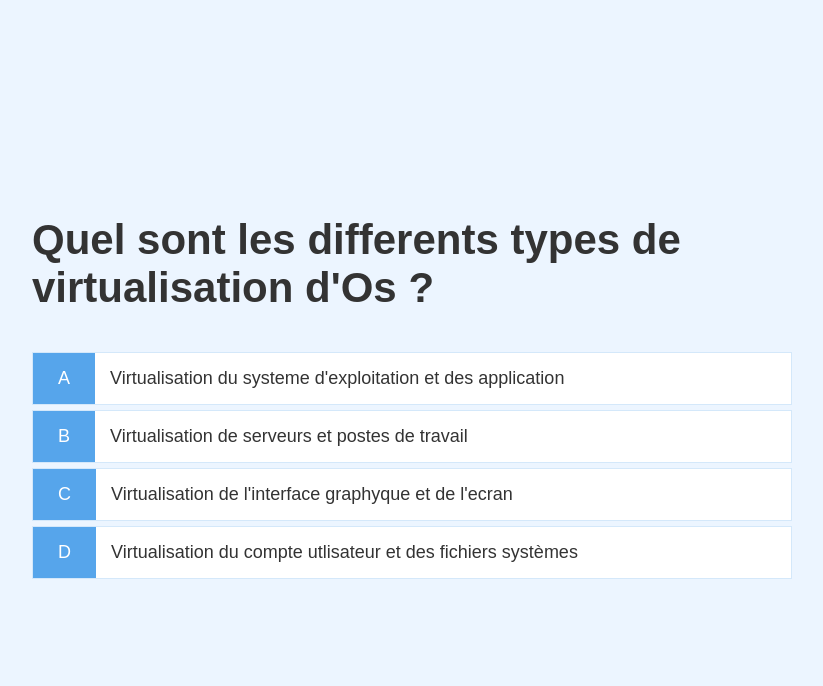
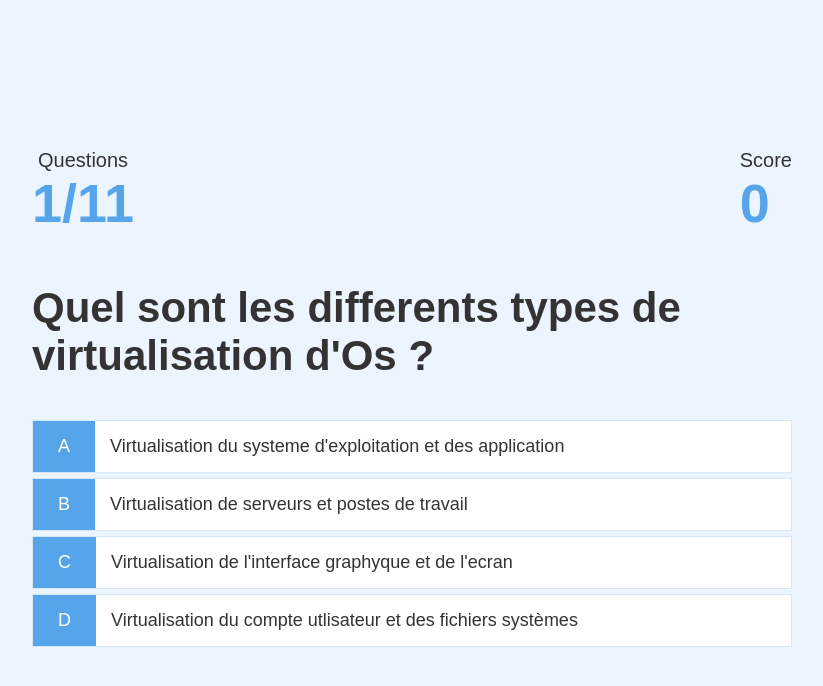
Before and after one commit to EmmanuelJoas/Quiz-App, a plain HTML site: page game.html in a window 1280 px wide. Shown: the whole page, without its empty margins (228-1051 px from the left). Drawn offline with Linux system fonts and the light colour scheme.

Commit message:
Add a hud score

```diff
--- a/game.html
+++ b/game.html
@@ -10,6 +10,22 @@
 <body>
     <div class="container">
         <div id="game" class="justify-center flex-column">
+            <div id="hud">
+                <div id="hud-items">
+                    <p class="hud-prefix">
+                        Questions
+                    </p>
+                    <h1 class="hud-main-text" id="questionCounter"></h1>
+                </div>
+                <div id="hud-items">
+                    <p class="hud-prefix">
+                        Score
+                    </p>
+                    <h1 class="hud-main-text" id="score">
+                        0
+                    </h1>
+                </div>
+            </div>
             <h2 id="question">What is the answer to this question ?</h2>
             <div class="choice-container">
                 <p class="choice-prefix">A</p>
--- a/game.js
+++ b/game.js
@@ -1,8 +1,12 @@
+/*CONSTS*/
 const question = document.getElementById('question');
 const choices = Array.from(document.getElementsByClassName("choice-text"));
+const questionCounterText = document.getElementById('questionCounter');
+const scoreText = document.getElementById('score');
+
 /*VARIABLE*/
 let currentQuestion = {};
-let acceptingAnswers = true;
+let acceptingAnswers = false;
 let score = 0;
 let questionCounter = 0;
 let availableQuestions = []
@@ -127,7 +131,7 @@ let questions =
 
 /*CONSTANTES*/
 const SCORE_POINTS = 10;
-const MAX_QUESTIONS = 3;
+const MAX_QUESTIONS = 11;
 
 const StartGame=()=>{
     questionCounter = 0;
@@ -137,12 +141,13 @@ const StartGame=()=>{
 };
 
 const GetNewQuestion=()=>{
-    if(availableQuestions.length === 0 || questionCounter > MAX_QUESTIONS)
+    if(availableQuestions.length === 0 || questionCounter >= MAX_QUESTIONS)
     {
         return window.location.assign("/end.html")
     };
 
     questionCounter++;
+    questionCounterText.innerText = `${questionCounter}/${MAX_QUESTIONS}`;
     let questionsIndex = Math.floor(Math.random() * availableQuestions.length);
     currentQuestion = availableQuestions[questionsIndex];
     question.innerText = currentQuestion.question;
@@ -161,9 +166,13 @@ choices.forEach(choice => {
         if(!acceptingAnswers) return;
         acceptingAnswers = false;
         const selectedChoice = e.target;
-       const selectedAnswer = selectedChoice.dataset['number'];
-       let classToApply = selectedAnswer == currentQuestion.answer? "correct" : "incorrect";
-       selectedChoice.parentElement.classList.add(classToApply);
+        const selectedAnswer = selectedChoice.dataset['number'];
+        let classToApply = selectedAnswer == currentQuestion.answer? "correct" : "incorrect";
+
+        if (classToApply == "correct"){
+            IncrementScore(SCORE_POINTS);
+        }
+        selectedChoice.parentElement.classList.add(classToApply);
 
        setTimeout(() => {
            selectedChoice.parentElement.classList.remove(classToApply);
@@ -173,4 +182,9 @@ choices.forEach(choice => {
     })
 });
 
+IncrementScore=(num)=>{
+    score +=num;
+    scoreText.innerText = score;
+}
+
 StartGame();
--- a/gameStyle.css
+++ b/gameStyle.css
@@ -32,3 +32,16 @@
 .incorrect{
     background-color: #dc3545;
 }
+ #hud{
+    display: flex;
+    justify-content: space-between;
+ }
+
+ .hud-prefix{
+    text-align: center;
+    font-size: 2rem;
+ }
+
+ .hud-main-text{
+
+ }
```
